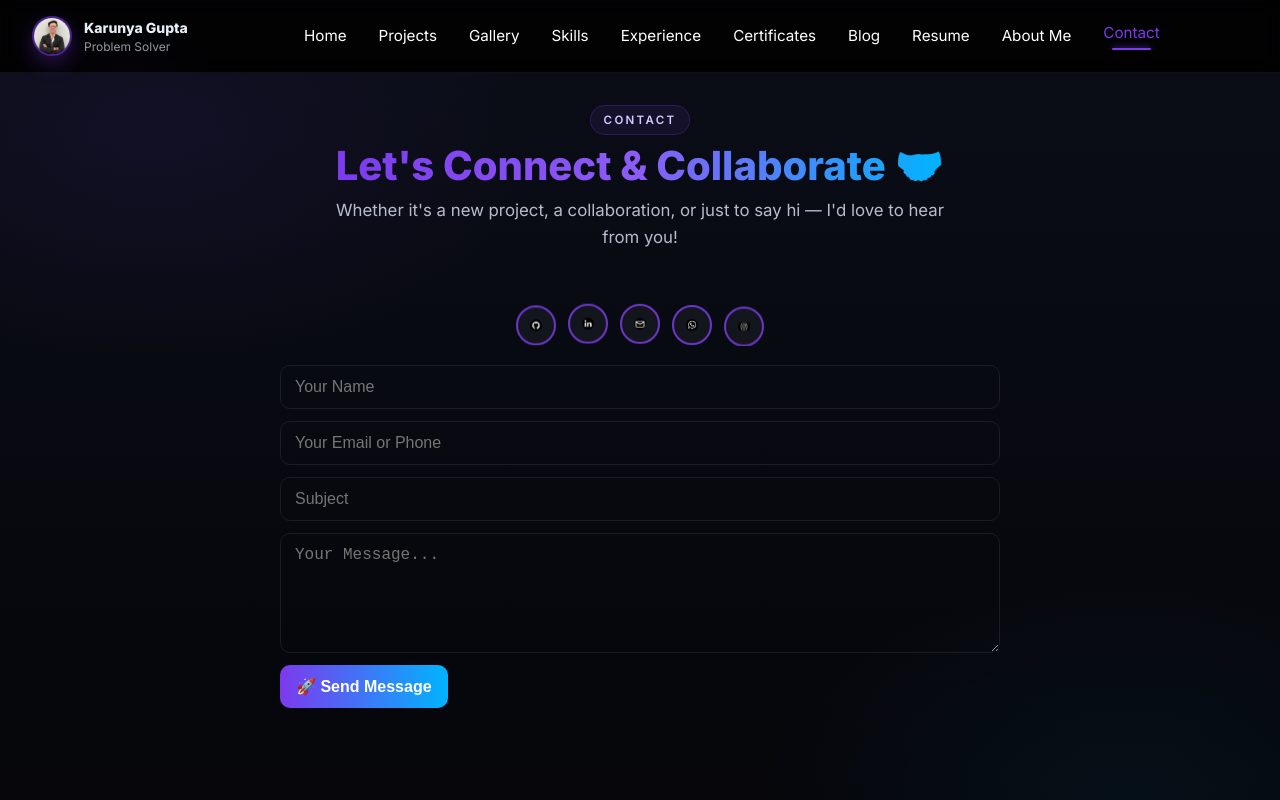
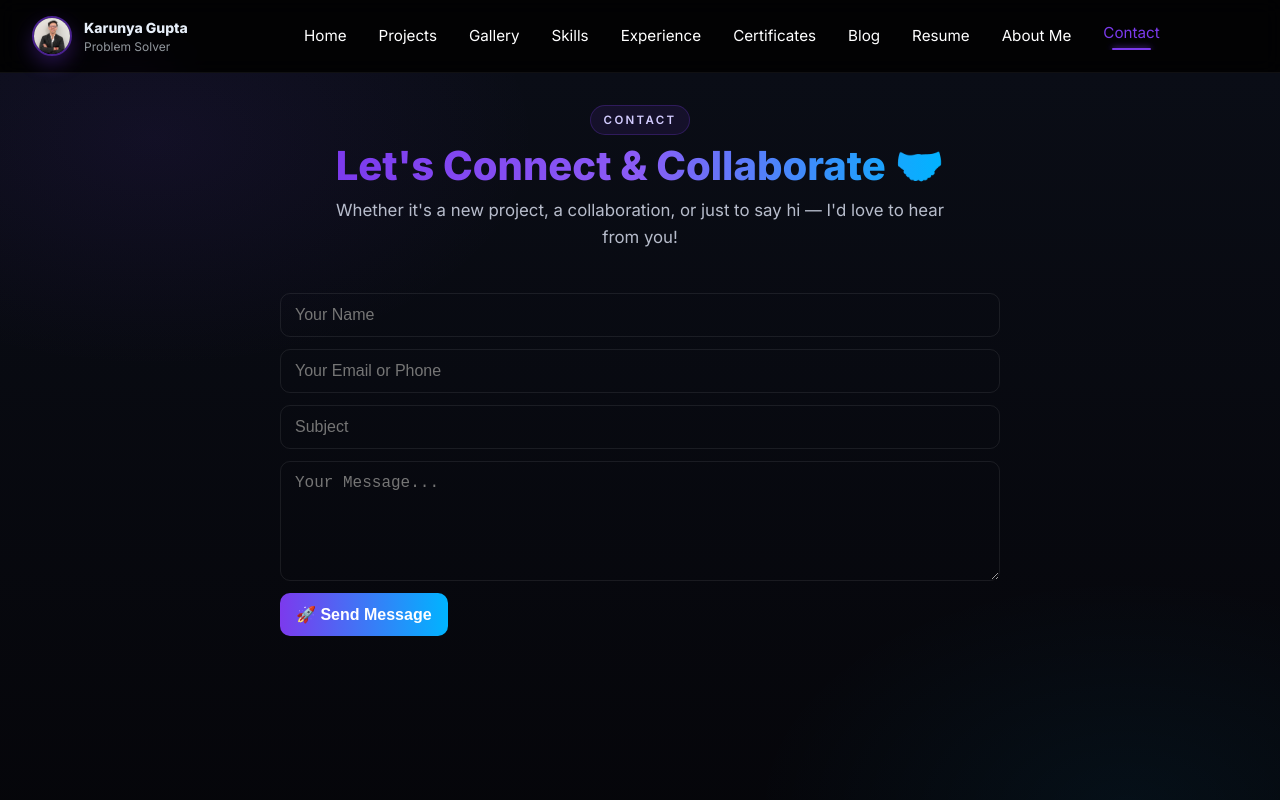
Before and after one commit to KarunyaGupta/Portfolio, a React (Vite) app: page /contact in a window 1280 px wide. Built offline with nearby package versions, Linux system fonts and the light colour scheme.

Commit message:
Contact Page Revamp

```diff
--- a/src/CSS/Contact.css
+++ b/src/CSS/Contact.css
@@ -49,16 +49,23 @@
 }
 
 .social-icon {
-  width: 56px;
-  height: 56px;
+  width: 42px;
+  height: 42px;
   border-radius: 50%;
-  object-fit: contain;
   border: 2px solid var(--accent);
-  background: rgba(255,255,255,0.05);
-  padding: 12px;
-  /* All social PNGs are white glyphs on a black badge. 'screen' drops the
-     black background so only the white glyph shows — uniform size + color. */
-  mix-blend-mode: screen;
+  background: #000;
+  padding: 10px;
+  display: inline-flex;
+  align-items: center;
+  justify-content: center;
+  color: #fff;
+  box-sizing: border-box;
+}
+.social-icon svg {
+  width: 100%;
+  height: 100%;
+  fill: currentColor;
+  color: #fff;
 }
 
 .contact-form {
--- a/src/CSS/Footer.css
+++ b/src/CSS/Footer.css
@@ -72,21 +72,21 @@
   display: grid;
   place-items: center;
   border-radius: 50%;
-  background: rgba(255, 255, 255, 0.05);
+  background: #000;
   border: 1px solid var(--border);
-  transition: transform var(--t) var(--ease), border-color var(--t) var(--ease);
+  color: #fff;
+  transition: transform var(--t) var(--ease), border-color var(--t) var(--ease),
+    background var(--t) var(--ease);
 }
 .site-footer__social:hover {
   transform: translateY(-3px);
   border-color: rgba(124, 58, 237, 0.5);
 }
-.site-footer__social img {
-  width: 22px;
-  height: 22px;
-  object-fit: contain;
-  /* All social PNGs are white glyphs on a black badge. 'screen' drops the
-     black background so only the white glyph shows — uniform size + color. */
-  mix-blend-mode: screen;
+.site-footer__social svg {
+  width: 20px;
+  height: 20px;
+  fill: currentColor;
+  color: #fff;
 }
 
 .site-footer__bar {
--- a/src/CSS/Home.css
+++ b/src/CSS/Home.css
@@ -204,18 +204,17 @@
   place-items: center;
   border-radius: 50%;
   overflow: hidden;
-  background: linear-gradient(180deg, rgba(255, 255, 255, 0.06), rgba(255, 255, 255, 0.03));
+  background: #000;
   border: 1px solid rgba(255, 255, 255, 0.08);
   box-shadow: inset 0 1px 0 rgba(255, 255, 255, 0.05);
+  color: #fff;
 }
 
 .quick-link-img {
   width: 26px;
   height: 26px;
-  object-fit: contain;
-  /* All social PNGs are white glyphs on a black badge. 'screen' drops the
-     black background so only the white glyph shows — uniform size + color. */
-  mix-blend-mode: screen;
+  fill: currentColor;
+  color: #fff;
 }
 
 .recruiter-cta {
--- a/src/components/Footer.jsx
+++ b/src/components/Footer.jsx
@@ -1,11 +1,7 @@
 import React from 'react'
 import { Link } from 'react-router-dom'
+import { BsGithub, BsLinkedin, BsEnvelopeFill, BsInstagram } from 'react-icons/bs'
 import '../CSS/Footer.css'
-
-import githubLogo from '../../public/github.png'
-import linkedinLogo from '../../public/linkedin.png'
-import gmailLogo from '../../public/gmail.png'
-import instagramLogo from '../../public/insta.png'
 
 const NAV = [
   { label: 'Home', to: '/' },
@@ -21,10 +17,10 @@ const NAV = [
 ]
 
 const SOCIALS = [
-  { img: githubLogo, title: 'GitHub', link: 'https://github.com/karunyagupta' },
-  { img: linkedinLogo, title: 'LinkedIn', link: 'https://www.linkedin.com/in/karunyagupta/' },
-  { img: gmailLogo, title: 'Email', link: 'mailto:mails.karunyagupta@gmail.com' },
-  { img: instagramLogo, title: 'Instagram', link: 'https://www.instagram.com/ig_karunya_/' },
+  { Icon: BsGithub, title: 'GitHub', link: 'https://github.com/karunyagupta' },
+  { Icon: BsLinkedin, title: 'LinkedIn', link: 'https://www.linkedin.com/in/karunyagupta/' },
+  { Icon: BsEnvelopeFill, title: 'Email', link: 'mailto:mails.karunyagupta@gmail.com' },
+  { Icon: BsInstagram, title: 'Instagram', link: 'https://www.instagram.com/ig_karunya_/' },
 ]
 
 export default function Footer() {
@@ -58,11 +54,11 @@ export default function Footer() {
               rel="noopener noreferrer"
               className="site-footer__social"
             >
-              <img src={s.img} alt={s.title} />
+              <s.Icon aria-hidden="true" />
             </a>
           ))}
         </div>
-      </div>
+       </div>
 
       <div className="site-footer__bar">
         © {new Date().getFullYear()} Karunya Gupta · All Rights Reserved.
--- a/src/pages/Contact.jsx
+++ b/src/pages/Contact.jsx
@@ -3,13 +3,6 @@ import React, { useState } from "react";
 // import jsPDF from "jspdf";
 import { motion } from "framer-motion";
 import emailjs from "emailjs-com";
-
-import githubLogo from "../../public/github.png";
-import linkedinLogo from "../../public/linkedin.png";
-import gmailLogo from "../../public/gmail.png";
-import whatsappLogo from "../../public/whatsapp.png";
-import instagramLogo from "../../public/insta.png";
-import facebookLogo from "../../public/facebook.png";
 
 import "../CSS/Contact.css"
 import '../index.css'
@@ -82,13 +75,29 @@ export default function Contact() {
       return;
     }
 
+    const serviceId = import.meta.env.VITE_EMAILJS_SERVICE_ID;
+    const templateId = import.meta.env.VITE_EMAILJS_TEMPLATE_ID;
+    const publicKey = import.meta.env.VITE_EMAILJS_PUBLIC_KEY;
+
+    // Fail loudly (instead of silently) when EmailJS is not configured.
+    if (!serviceId || !templateId || !publicKey) {
+      console.error(
+        "EmailJS is not configured. Set VITE_EMAILJS_SERVICE_ID, VITE_EMAILJS_TEMPLATE_ID and VITE_EMAILJS_PUBLIC_KEY in your .env file."
+      );
+      setStatus({
+        msg: "⚠️ Email service is not configured yet. Please try again later or reach out via the links above.",
+        type: "error",
+      });
+      return;
+    }
+
     setStatus({ msg: "Sending...", type: "info" });
 
     // EmailJS usage: serviceId, templateId, templateParams, publicKey
     emailjs
       .send(
-        import.meta.env.VITE_EMAILJS_SERVICE_ID,
-        import.meta.env.VITE_EMAILJS_TEMPLATE_ID,
+        serviceId,
+        templateId,
         {
           from_name: form.name,
           contact_info: form.contact,
@@ -96,7 +105,7 @@ export default function Contact() {
           message: form.message,
           to_email: "mails.karunyagupta@gmail.com", // this must match your EmailJS template variable
         },
-        import.meta.env.VITE_EMAILJS_PUBLIC_KEY
+        publicKey
       )
       .then(
         () => {
@@ -110,15 +119,6 @@ export default function Contact() {
       );
   };
 
-  const quickLinks = [
-    { img: githubLogo, title: "GitHub", link: "https://github.com/karunyagupta" },
-    { img: linkedinLogo, title: "LinkedIn", link: "https://www.linkedin.com/in/karunygupta/" },
-    { img: gmailLogo, title: "Email", link: "mailto:mails.karunyagupta@gmail.com" },
-    { img: whatsappLogo, title: "WhatsApp", link: "https://wa.me/+919805946982" },
-    { img: instagramLogo, title: "Instagram", link: "https://www.instagram.com/ig_karunya_/" },
-
-  ];
-
   // Responsive inline styles (lightweight, complements your existing CSS)
   const resp = {
     container: {
@@ -128,13 +128,6 @@ export default function Contact() {
       alignItems: "center",
       width: "100%",
       boxSizing: "border-box",
-    },
-    linksWrap: {
-      display: "flex",
-      gap: "12px",
-      flexWrap: "wrap",
-      justifyContent: "center",
-      margin: "1rem 0",
     },
     form: {
       width: "100%",
@@ -171,11 +164,6 @@ export default function Contact() {
       cursor: "pointer",
       alignSelf: "flex-start",
     },
-    socialIcon: {
-      width: "40px",
-      height: "40px",
-      objectFit: "contain",
-    },
   };
 
   return (
@@ -186,37 +174,6 @@ export default function Contact() {
         title="Let's Connect & Collaborate 🤝"
         subtitle="Whether it's a new project, a collaboration, or just to say hi — I'd love to hear from you!"
       />
-
-      {/* Quick Links */}
-      <motion.div className="contact-links" style={resp.linksWrap}>
-        {quickLinks.map((item, i) => (
-          <motion.a
-            key={i}
-            href={item.link}
-            target="_blank"
-            rel="noopener noreferrer"
-            className="social-link"
-            whileHover={{ scale: 1.15, rotate: 5 }}
-            transition={{ type: "spring", stiffness: 250 }}
-            style={{ display: "inline-flex", alignItems: "center", justifyContent: "center" }}
-          >
-            <motion.img
-              src={item.img}
-              alt={item.title}
-              className="social-icon"
-              style={resp.socialIcon}
-              animate={{ y: [0, -6, 0] }}
-              transition={{
-                duration: 3 + i * 0.3,
-                repeat: Infinity,
-                ease: "easeInOut",
-              }}
-            />
-          </motion.a>
-        ))}
-      </motion.div>
-
-
 
       {/* Contact Form */}
       <motion.form
--- a/src/pages/Home.jsx
+++ b/src/pages/Home.jsx
@@ -6,12 +6,9 @@ import '../CSS/Home.css'
 import SectionHeading from '../components/SectionHeading'
 import Btn from '../components/Btn'
 
+import { BsGithub, BsLinkedin, BsEnvelopeFill, BsWhatsapp, BsInstagram } from 'react-icons/bs'
+
 import photo from '../../public/photo.webp'
-import githubLogo from '../../public/github.png'
-import linkedinLogo from '../../public/linkedin.png'
-import gmailLogo from '../../public/gmail.png'
-import whatsappLogo from '../../public/whatsapp.png'
-import instagramLogo from '../../public/insta.png'
 
 const professions = [
   'Product Analyst',
@@ -21,11 +18,11 @@ const professions = [
 ]
 
 const quickLinks = [
-  { img: githubLogo, title: 'GitHub', link: 'https://github.com/karunyagupta' },
-  { img: linkedinLogo, title: 'LinkedIn', link: 'https://www.linkedin.com/in/karunyagupta/' },
-  { img: gmailLogo, title: 'Email', link: 'mailto:mails.karunyagupta@gmail.com' },
-  { img: whatsappLogo, title: 'WhatsApp', link: 'https://wa.me/+919805946982' },
-  { img: instagramLogo, title: 'Instagram', link: 'https://www.instagram.com/ig_karunya_/' },
+  { Icon: BsGithub, title: 'GitHub', link: 'https://github.com/karunyagupta' },
+  { Icon: BsLinkedin, title: 'LinkedIn', link: 'https://www.linkedin.com/in/karunyagupta/' },
+  { Icon: BsEnvelopeFill, title: 'Email', link: 'mailto:mails.karunyagupta@gmail.com' },
+  { Icon: BsWhatsapp, title: 'WhatsApp', link: 'https://wa.me/+919805946982' },
+  { Icon: BsInstagram, title: 'Instagram', link: 'https://www.instagram.com/ig_karunya_/' },
 ]
 
 const highlights = [
@@ -221,7 +218,7 @@ export default function Home() {
                 transition={{ type: 'spring', stiffness: 250 }}
                 className="quick-link-item"
               >
-                <img src={item.img} alt={item.title} className="quick-link-img" />
+                <item.Icon className="quick-link-img" aria-hidden="true" />
               </motion.a>
             ))}
           </div>
```
Also changed, not shown: public/logos/github.png.
